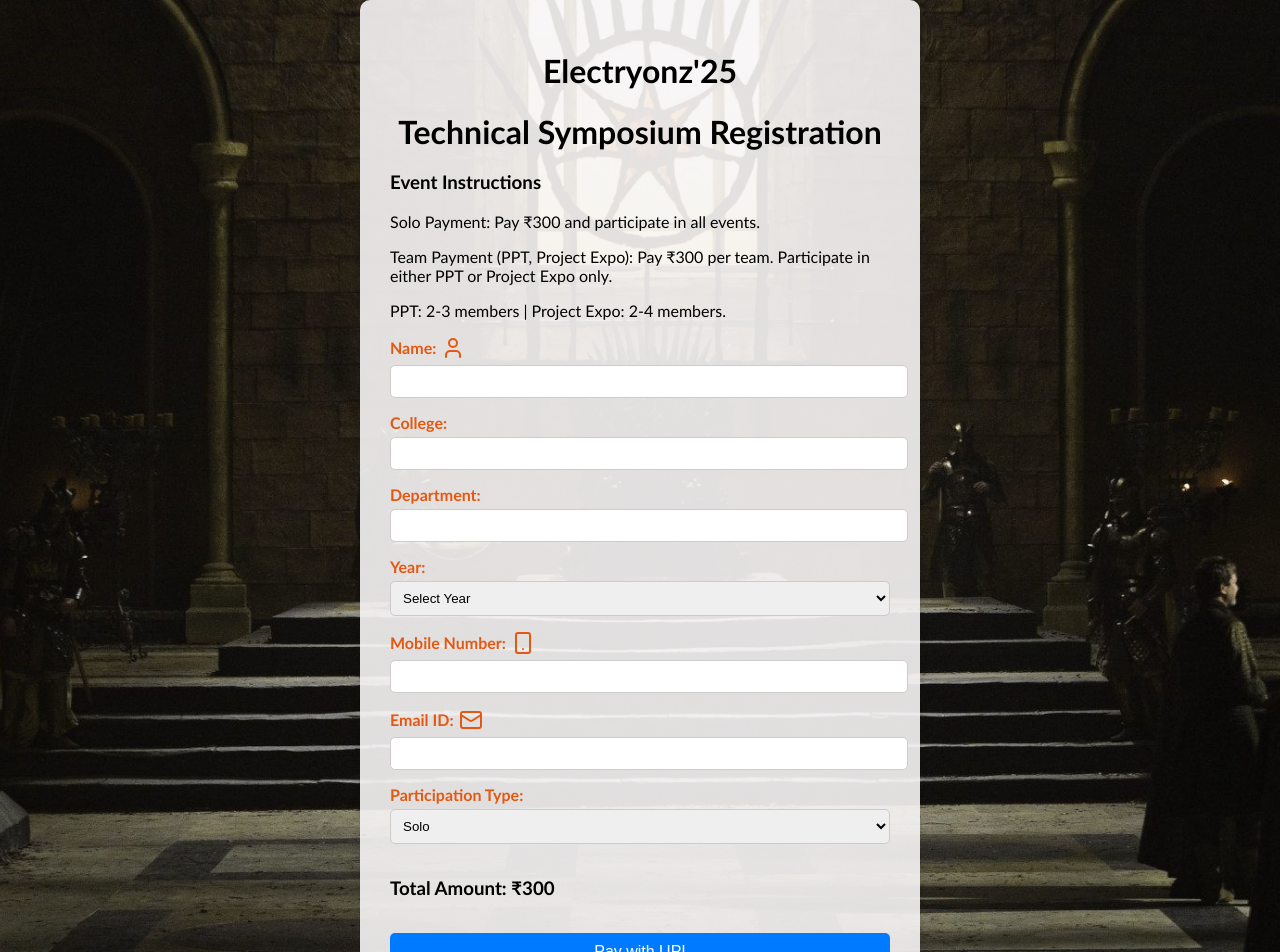
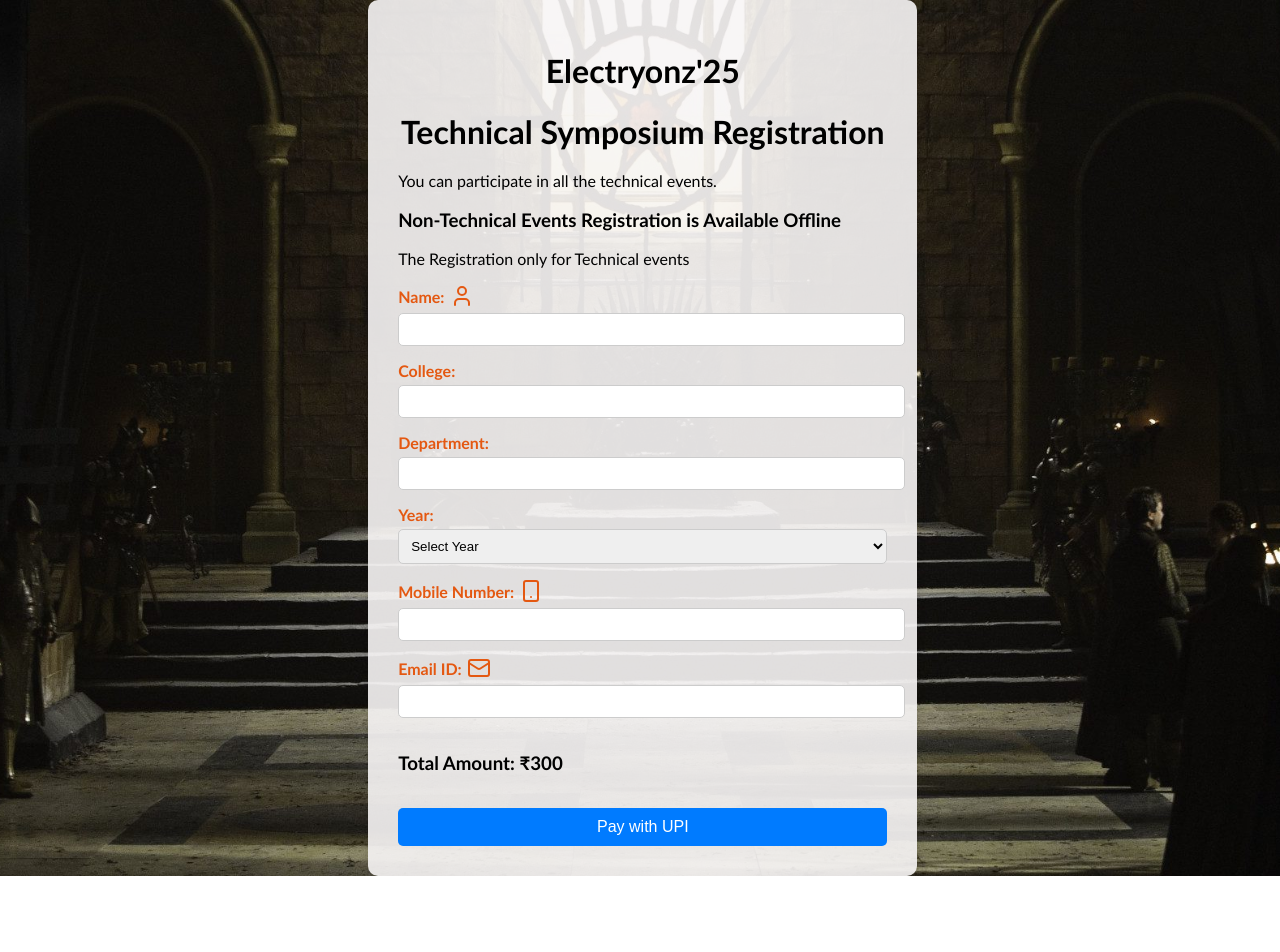
Before and after one commit to Ragul3504/eee_sympo_registraion_frontend, a React (Create React App) app: page / in a window 1280 px wide. Shown: the top 952 px of the page. After the commit the page ends 876 px from the top, so only its background shows below. Built offline with nearby package versions, Linux system fonts and the light colour scheme.

Commit message:
Update App.js

```diff
--- a/src/App.js
+++ b/src/App.js
@@ -2,8 +2,7 @@ import React, { useState } from "react";
 import "./App.css";
 import { Mail, Smartphone, User } from "lucide-react";
 
-const soloEventPrice = 300;
-const teamEventPrice = 300;
+const eventPrice = 300; // Fixed price for all events
 
 function App() {
   const [formData, setFormData] = useState({
@@ -13,10 +12,7 @@ function App() {
     year: "",
     mobile: "",
     email: "",
-    eventType: "solo",
-    teamEvent: "",
-    teamSize: "",
-    totalAmount: soloEventPrice,
+    totalAmount: eventPrice,
   });
 
   const [qrCodeURL, setQRCodeURL] = useState("");
@@ -24,38 +20,20 @@ function App() {
 
   const handleInputChange = (e) => {
     const { name, value } = e.target;
-    let updatedAmount = soloEventPrice;
-
-    if (name === "eventType" && value === "team") {
-      updatedAmount = teamEventPrice;
-    }
-    if (name === "teamEvent") {
-      setFormData((prevData) => ({
-        ...prevData,
-        teamSize: "", // Reset team size when switching event type
-      }));
-    }
     setFormData((prevData) => ({
       ...prevData,
       [name]: value,
-      totalAmount: updatedAmount,
     }));
   };
 
   const handleSubmit = async (e) => {
     e.preventDefault();
+
     if (!formData.name || !formData.college || !formData.department || !formData.year || !formData.mobile || !formData.email) {
       alert("Please fill all fields.");
       return;
     }
-    if (formData.eventType === "team" && !formData.teamEvent) {
-      alert("Please select either PPT or Project Expo for team participation.");
-      return;
-    }
-    if (formData.eventType === "team" && !formData.teamSize) {
-      alert("Please select a valid team size.");
-      return;
-    }
+
     try {
       setLoading(true);
       const response = await fetch("https://electryonz25.vercel.app/api/register", {
@@ -63,6 +41,7 @@ function App() {
         headers: { "Content-Type": "application/json" },
         body: JSON.stringify(formData),
       });
+      console.log(response);
       if (response.ok) {
         const data = await response.json();
         setQRCodeURL(data.qrCodeURL);
@@ -80,13 +59,12 @@ function App() {
 
   return (
     <div className="container">
-      <h1>Electryonz'25</h1>
+      <h1>Electryonz'25 </h1>
       <h1>Technical Symposium Registration</h1>
-      <div className="event-instructions">
-        <h3>Event Instructions</h3>
-        <p>Solo Payment: Pay ₹300 and participate in all events.</p>
-        <p>Team Payment (PPT, Project Expo): Pay ₹300 per team. Participate in either PPT or Project Expo only.</p>
-        <p>PPT: 2-3 members | Project Expo: 2-4 members.</p>
+      <p className="caption">You can participate in all the technical events.</p>
+      <div className="offline-registration">
+        <h3>Non-Technical Events Registration is Available Offline</h3>
+        <p>The Registration only for Technical events </p>
       </div>
       <form className="registration-form" onSubmit={handleSubmit}>
         <div className="form-group">
@@ -119,57 +97,24 @@ function App() {
           <label>Email ID: <Mail className="icon" /></label>
           <input type="email" name="email" value={formData.email} onChange={handleInputChange} required />
         </div>
+
         <div className="form-group">
-          <label>Participation Type:</label>
-          <select name="eventType" value={formData.eventType} onChange={handleInputChange} required>
-            <option value="solo">Solo</option>
-            <option value="team">Team</option>
-          </select>
+          <h3>Total Amount: ₹{eventPrice}</h3>
         </div>
-        {formData.eventType === "team" && (
-          <>
-            <div className="form-group">
-              <label>Select Team Event:</label>
-              <select name="teamEvent" value={formData.teamEvent} onChange={handleInputChange} required>
-                <option value="">Select Event</option>
-                <option value="ppt">PPT (2-3 members)</option>
-                <option value="project-expo">Project Expo (2-4 members)</option>
-              </select>
-            </div>
-            <div className="form-group">
-              <label>Team Size:</label>
-              <select name="teamSize" value={formData.teamSize} onChange={handleInputChange} required>
-                <option value="">Select Team Size</option>
-                {formData.teamEvent === "ppt" && (
-                  <>
-                    <option value="2">2 Members</option>
-                    <option value="3">3 Members</option>
-                  </>
-                )}
-                {formData.teamEvent === "project-expo" && (
-                  <>
-                    <option value="2">2 Members</option>
-                    <option value="3">3 Members</option>
-                    <option value="4">4 Members</option>
-                  </>
-                )}
-              </select>
-            </div>
-          </>
-        )}
-        <div className="form-group">
-          <h3>Total Amount: ₹{formData.totalAmount}</h3>
-        </div>
+
         <button type="submit" className="btn" disabled={loading}>
           {loading ? "Submitting..." : "Pay with UPI"}
         </button>
       </form>
+
       {qrCodeURL && (
         <div className="qr-code-section">
           <h3>Scan this QR Code to Complete Payment:</h3>
           <img src={qrCodeURL} alt="Google Pay QR Code" style={{ width: "200px", height: "200px" }} />
         </div>
       )}
+
+
     </div>
   );
 }
```
